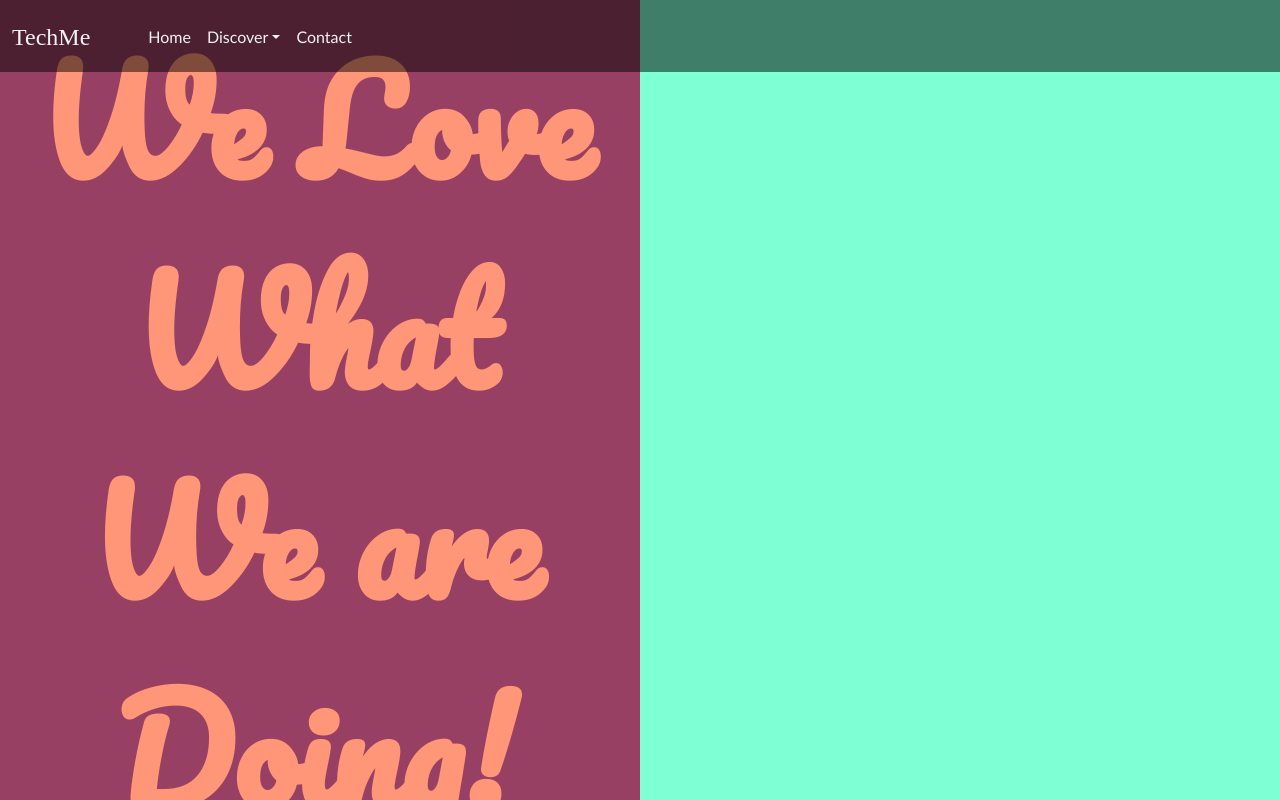
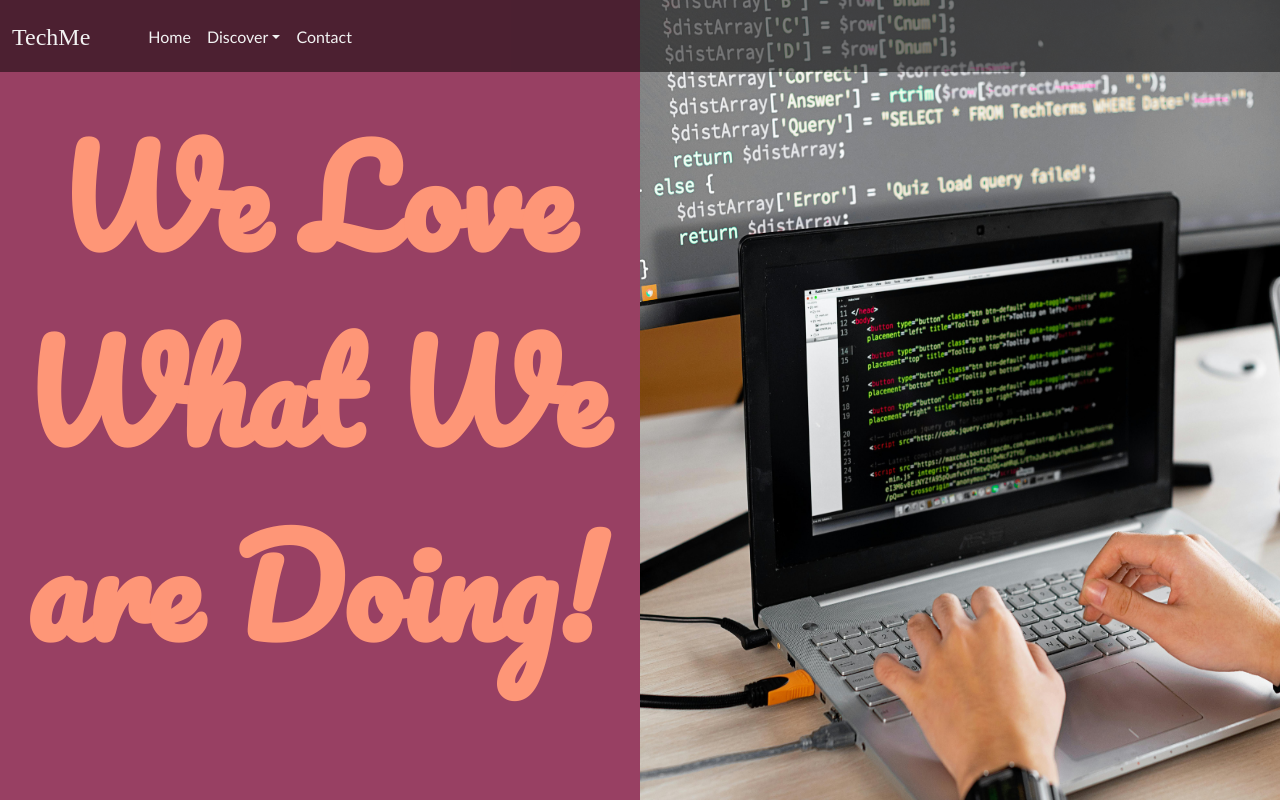
Before and after one commit to baayesh/TechMe, a React (Create React App) app: page /Web in a window 1280 px wide. Shown: the top 800 px of the page. Built offline with nearby package versions, Linux system fonts and the light colour scheme.

Commit message:
Add image to image section and setup styles

```diff
--- a/src/components/WebDevelopment/Hero.jsx
+++ b/src/components/WebDevelopment/Hero.jsx
@@ -1,6 +1,7 @@
 import React from "react";
 import "../WebDevelopment/styles/Hero.css";
 import { motion } from "framer-motion";
+import mainIMG from '../../Assets/Web Developement/main.png'
 
 const Hero = () => {
   const mainText = "We Love What We are Doing!".split(" ");
@@ -31,7 +32,9 @@ const Hero = () => {
           </div>
           {/* End of first Column */}
           {/* Start of second column */}
-          <div className="col-md-6 second-col"></div>
+          <div className="col-md-6 second-col no-gutters">
+            <img src={mainIMG} alt="Web Development image" className="img-fluid main-img" />
+          </div>
         </div>
         {/* End of the second column */}
       </div>
--- a/src/components/WebDevelopment/styles/Hero.css
+++ b/src/components/WebDevelopment/styles/Hero.css
@@ -1,47 +1,51 @@
 /* Pasifico Font */
-@import url('https://fonts.googleapis.com/css2?family=Cormorant+Garamond:ital,wght@0,300;0,400;0,500;0,600;0,700;1,300;1,400;1,500;1,600;1,700&family=Exo+2:ital,wght@0,100..900;1,100..900&family=Merienda:wght@300..900&family=Montserrat:ital,wght@0,100..900;1,100..900&family=Pacifico&family=Rowdies:wght@300;400;700&display=swap');
-
+@import url("https://fonts.googleapis.com/css2?family=Cormorant+Garamond:ital,wght@0,300;0,400;0,500;0,600;0,700;1,300;1,400;1,500;1,600;1,700&family=Exo+2:ital,wght@0,100..900;1,100..900&family=Merienda:wght@300..900&family=Montserrat:ital,wght@0,100..900;1,100..900&family=Pacifico&family=Rowdies:wght@300;400;700&display=swap");
 
 /* Main div */
-.component-body-hero-web{
+.component-body-hero-web {
   background-color: aqua;
   min-height: 100vh;
-
 }
 
-.first-col{
+/* First column We love what we are doing */
+.first-col {
   min-height: 100vh;
   background-color: #984063;
 }
 
-.second-col{
+/* Second column with photos */
+.second-col {
   min-height: 100vh;
   background-color: aquamarine;
+  padding-left: 0px;
+  padding-right: 0px;
 }
 
-.main-text{
+/* We love what we are doing text */
+.main-text {
   color: #fe9677;
   font-family: "Pacifico", cursive;
   font-weight: 900;
   font-style: normal;
-    font-size: 140px;
+  font-size: 130px;
 }
 
+/* main image */
+.main-img {
+  min-height: 100vh;
+  width: 100%;
+  height:auto;
+}
 
 /* Responsive Design - 1200px, 992px, 768px, 576px */
-@media (min-width:1200px) {
-
+@media (min-width: 1200px) {
 }
 
-
-@media (min-width:992px){
-
+@media (min-width: 992px) {
 }
 
-@media (min-width:768px){
-
+@media (min-width: 768px) {
 }
 
-@media (min-width:576px){
-
+@media (min-width: 576px) {
 }
```
Also changed, not shown: src/Assets/Web Developement/main.png (added). Lines whose indentation alone changed are shown as unchanged.
